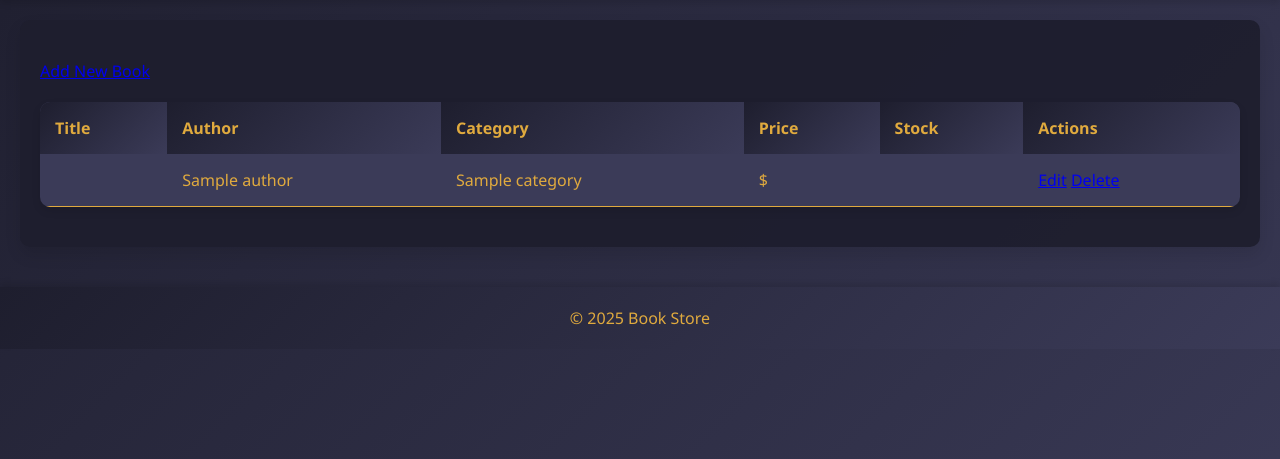
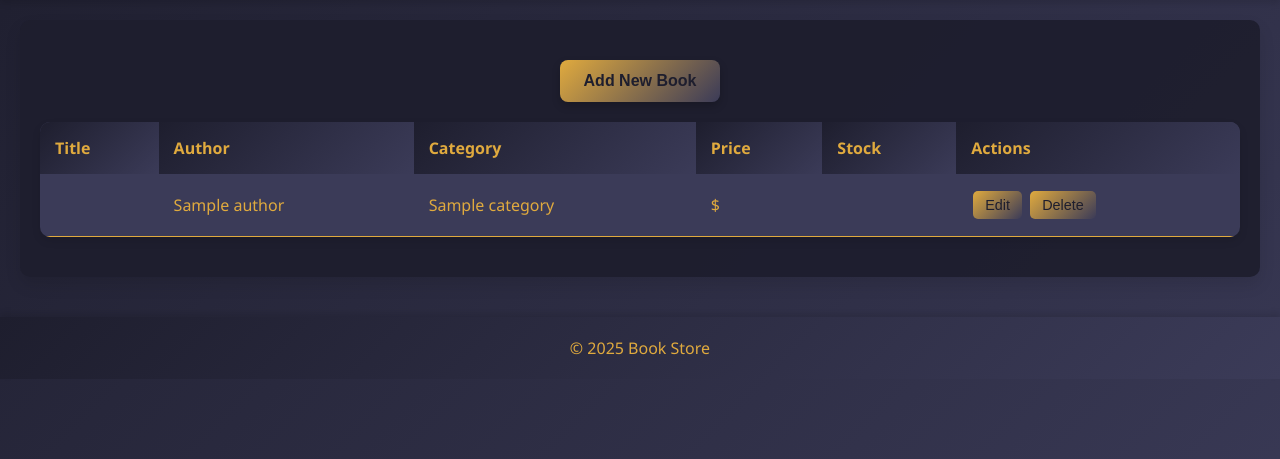
Before and after one commit to chudneyversal/book_system, a PHP site: page /manage_books.php in a window 1280 px wide. Shown: the part 132-591 px from the top of the page. Run offline with PHP 8.4, Linux system fonts and the light colour scheme; the visitor is signed in with stand-in values (Sample User, id 1); tables that the repository leaves empty or names only in its code hold one stand-in row (values such as "Sample post"); data that the repository does not hold is empty.

Commit message:
modifiied some files

```diff
--- a/manage_books.php
+++ b/manage_books.php
@@ -58,7 +58,9 @@ if ($action == 'edit' && $id) {
 
     <main>
         <?php if ($action == 'list'): ?>
-            <a href="manage_books.php?action=add">Add New Book</a>
+            <div class="manage-buttons">
+                <button onclick="window.location.href='manage_books.php?action=add'">Add New Book</button>
+            </div>
             <table>
                 <thead>
                     <tr>
@@ -79,8 +81,8 @@ if ($action == 'edit' && $id) {
                             <td>$<?php echo htmlspecialchars($b['Price']); ?></td>
                             <td><?php echo htmlspecialchars($b['Stock']); ?></td>
                             <td>
-                                <a href="manage_books.php?action=edit&id=<?php echo $b['BookID']; ?>">Edit</a>
-                                <a href="manage_books.php?action=delete&id=<?php echo $b['BookID']; ?>" onclick="return confirm('Are you sure?')">Delete</a>
+                                <button onclick="window.location.href='manage_books.php?action=edit&id=<?php echo $b['BookID']; ?>'">Edit</button>
+                                <button onclick="if(confirm('Are you sure?')) window.location.href='manage_books.php?action=delete&id=<?php echo $b['BookID']; ?>'">Delete</button>
                             </td>
                         </tr>
                     <?php endforeach; ?>
@@ -116,7 +118,9 @@ if ($action == 'edit' && $id) {
 
                 <button type="submit"><?php echo ucfirst($action); ?> Book</button>
             </form>
-            <a href="manage_books.php">Back to List</a>
+            <div class="manage-buttons">
+                <button onclick="window.location.href='manage_books.php'">Back to List</button>
+            </div>
         <?php endif; ?>
     </main>
 
--- a/styles.css
+++ b/styles.css
@@ -280,6 +280,48 @@ footer p {
     box-shadow: 0 8px 16px rgba(0,0,0,0.3);
 }
 
+.manage-buttons {
+    display: flex;
+    justify-content: center;
+    margin-bottom: 20px;
+}
+
+.manage-buttons button {
+    padding: 12px 24px;
+    background: linear-gradient(135deg, #E0AA3E 0%, #3B3B58 100%);
+    color: #1E1E2E;
+    border: none;
+    border-radius: 8px;
+    font-size: 1em;
+    font-weight: bold;
+    cursor: pointer;
+    transition: all 0.3s ease;
+    box-shadow: 0 4px 8px rgba(0,0,0,0.2);
+}
+
+.manage-buttons button:hover {
+    background: linear-gradient(135deg, #3B3B58 0%, #1E1E2E 100%);
+    transform: translateY(-3px);
+    box-shadow: 0 6px 12px rgba(0,0,0,0.3);
+}
+
+table td button {
+    padding: 6px 12px;
+    margin: 2px;
+    background: linear-gradient(135deg, #E0AA3E 0%, #3B3B58 100%);
+    color: #1E1E2E;
+    border: none;
+    border-radius: 5px;
+    font-size: 0.9em;
+    cursor: pointer;
+    transition: all 0.3s ease;
+}
+
+table td button:hover {
+    background: linear-gradient(135deg, #3B3B58 0%, #1E1E2E 100%);
+    transform: scale(1.05);
+}
+
 /* Responsive Design */
 @media (max-width: 768px) {
     header h1 {
```
Also changed, not shown: manage_authors.php (+7 -3 lines), manage_categories.php (+7 -3 lines).
